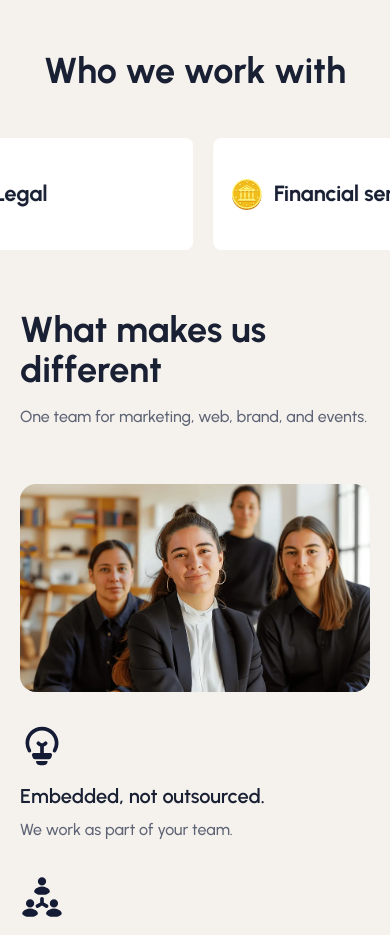
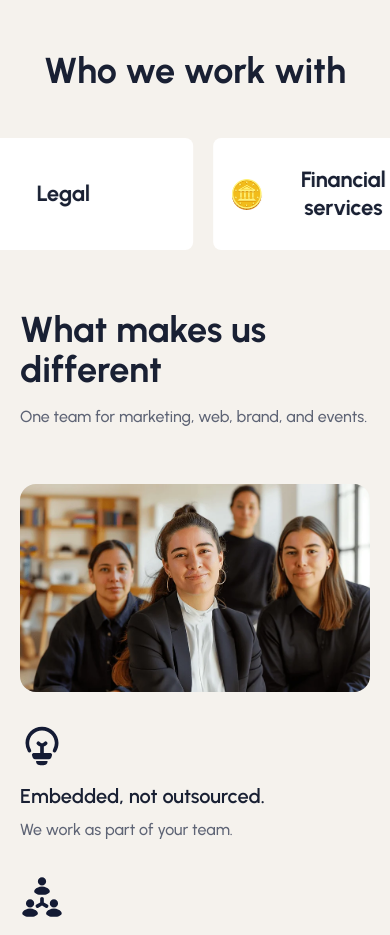
Before and after one commit to Balaj27/prime-desk-group, a Next.js app: page /about in a window 390 px wide. Shown: the part 1600-2535 px from the top of the page. Built offline with nearby package versions, Linux system fonts and the light colour scheme; no server answers.

Commit message:
hero mobile updated

```diff
--- a/components/sections/Clients.module.css
+++ b/components/sections/Clients.module.css
@@ -9,7 +9,9 @@
 }
 
 .block {
-  display: flex;
+  --icon-size: 36px;
+  display: grid;
+  grid-template-columns: var(--icon-size) minmax(0, 1fr) var(--icon-size);
   flex: none;
   align-items: center;
   gap: 14px;
@@ -28,11 +30,12 @@
 .label {
   min-width: 0;
   overflow-wrap: anywhere;
+  text-align: center;
 }
 
 .icon {
-  flex: none;
-  font-size: 36px;
+  justify-self: start;
+  font-size: var(--icon-size);
   line-height: 1;
 }
 
@@ -68,6 +71,7 @@
   }
 
   .block {
+    --icon-size: 28px;
     width: min(260px, 90vw);
     height: 112px;
     padding: 12px 16px;
@@ -76,8 +80,4 @@
     font-size: 22px;
     line-height: 28px;
   }
-
-  .icon {
-    font-size: 28px;
-  }
 }
```
